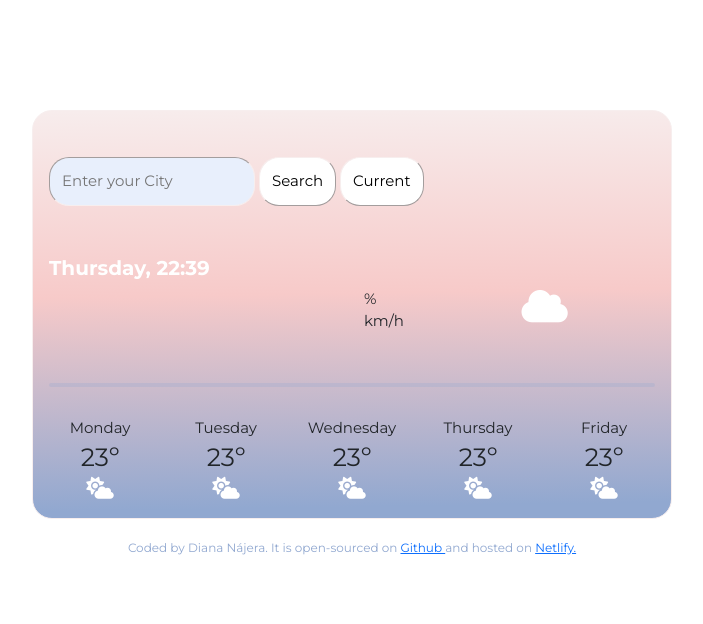
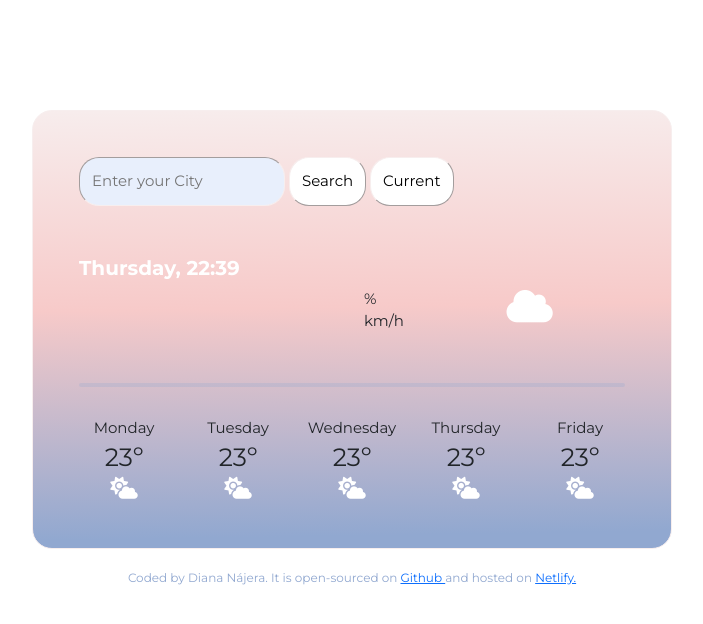
Before and after one commit to dianacereza/cool-weather-app, a plain HTML site: page index.html in a window 1280 px wide. Shown: the whole page, without its empty margins (288-991 px from the left). Drawn offline with nearby package versions, Linux system fonts and the light colour scheme; no server answers.

Commit message:
updated card padding

```diff
--- a/style.css
+++ b/style.css
@@ -6,7 +6,7 @@
             display: block;
             margin:  110px auto ;
             margin-bottom: 10px;
-            padding-top: 30px;
+            padding: 30px;
             background: linear-gradient(179.1deg, rgb(247, 238, 238) -1.9%, rgb(247, 202, 201) 44.9%, rgb(145, 168, 208) 96.1%);
             border-radius: 20px;
             border-color: rgb(247, 238, 238);
```
